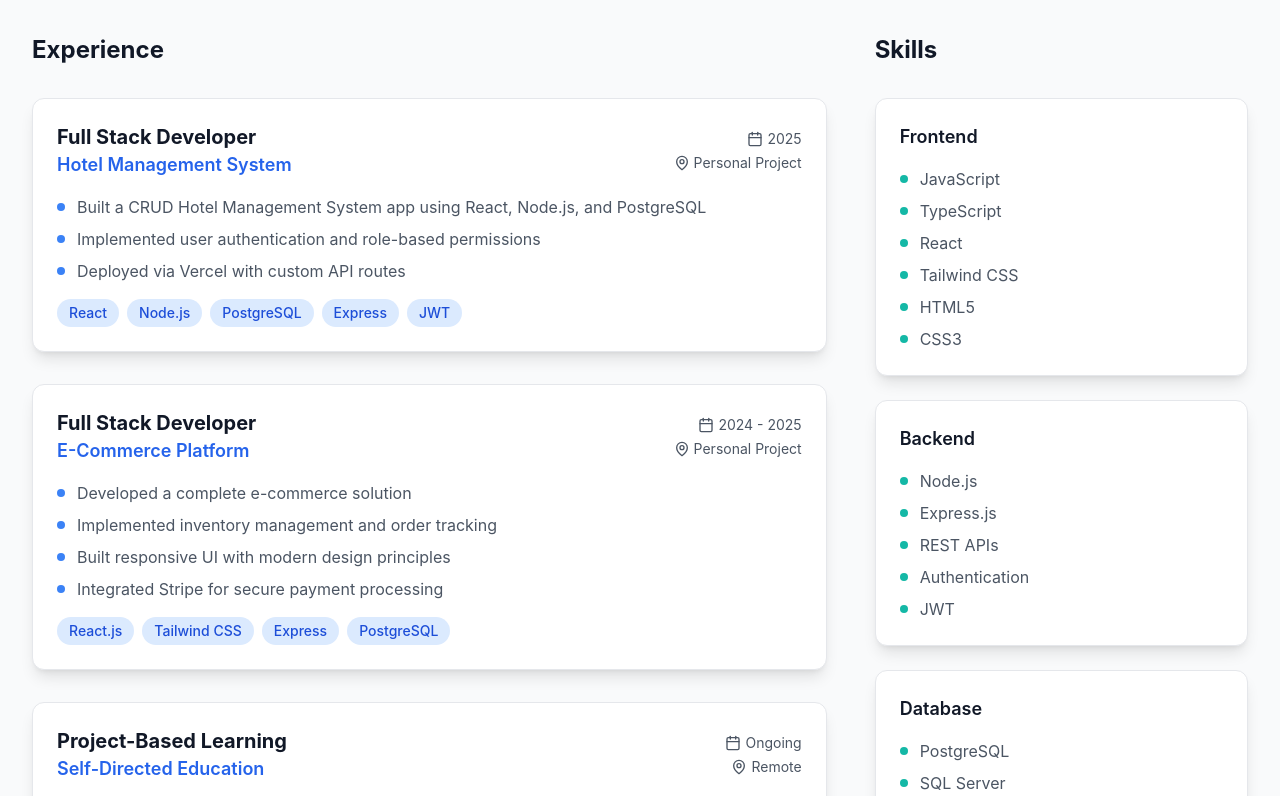
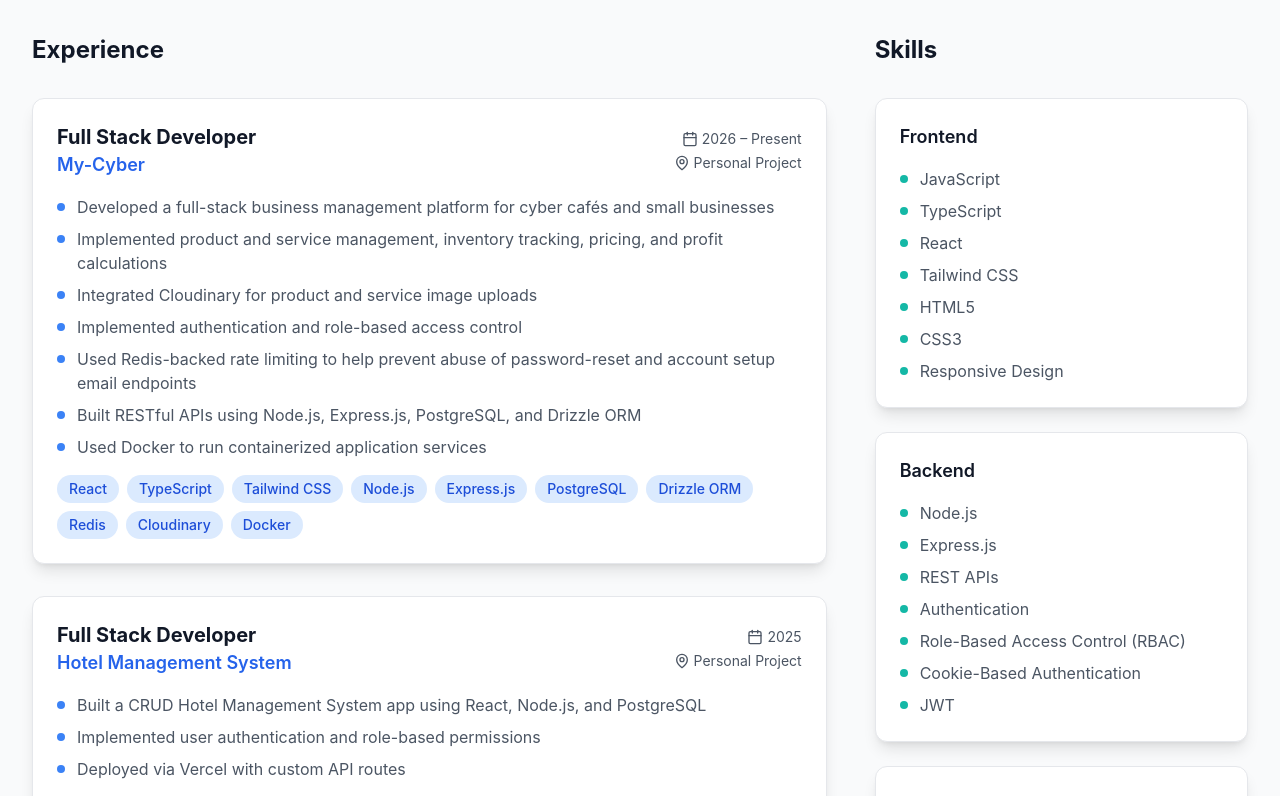
Before and after one commit to dev-m-josh/joshua-mutambuki-portfolio, a React (Vite) app: page / in a window 1280 px wide. Shown: the part 2524-3320 px from the top of the page. Built offline with nearby package versions, Linux system fonts and the light colour scheme.

Commit message:
Updated the experience section

```diff
--- a/src/components/Resume.tsx
+++ b/src/components/Resume.tsx
@@ -3,7 +3,35 @@ import { motion } from "framer-motion";
 import { Calendar, MapPin, ExternalLink } from "lucide-react";
 
 export const Resume: React.FC = () => {
+
     const experiences = [
+        {
+            title: "Full Stack Developer",
+            company: "My-Cyber",
+            period: "2026 – Present",
+            location: "Personal Project",
+            description: [
+                "Developed a full-stack business management platform for cyber cafés and small businesses",
+                "Implemented product and service management, inventory tracking, pricing, and profit calculations",
+                "Integrated Cloudinary for product and service image uploads",
+                "Implemented authentication and role-based access control",
+                "Used Redis-backed rate limiting to help prevent abuse of password-reset and account setup email endpoints",
+                "Built RESTful APIs using Node.js, Express.js, PostgreSQL, and Drizzle ORM",
+                "Used Docker to run containerized application services",
+            ],
+            technologies: [
+                "React",
+                "TypeScript",
+                "Tailwind CSS",
+                "Node.js",
+                "Express.js",
+                "PostgreSQL",
+                "Drizzle ORM",
+                "Redis",
+                "Cloudinary",
+                "Docker",
+            ],
+        },
         {
             title: "Full Stack Developer",
             company: "Hotel Management System",
@@ -19,7 +47,7 @@ export const Resume: React.FC = () => {
         {
             title: "Full Stack Developer",
             company: "E-Commerce Platform",
-            period: "2024 - 2025",
+            period: "2025",
             location: "Personal Project",
             description: [
                 "Developed a complete e-commerce solution",
@@ -45,10 +73,34 @@ export const Resume: React.FC = () => {
     ];
 
     const skills = [
-        { category: "Frontend", items: ["JavaScript", "TypeScript", "React", "Tailwind CSS", "HTML5", "CSS3"] },
-        { category: "Backend", items: ["Node.js", "Express.js", "REST APIs", "Authentication", "JWT"] },
-        { category: "Database", items: ["PostgreSQL", "SQL Server", "Database Design"] },
-        { category: "Tools & Others", items: ["Git", "GitHub", "Vercel", "Postman", "VS Code", "Responsive Design"] },
+        {
+            category: "Frontend",
+            items: ["JavaScript", "TypeScript", "React", "Tailwind CSS", "HTML5", "CSS3", "Responsive Design"],
+        },
+        {
+            category: "Backend",
+            items: [
+                "Node.js",
+                "Express.js",
+                "REST APIs",
+                "Authentication",
+                "Role-Based Access Control (RBAC)",
+                "Cookie-Based Authentication",
+                "JWT",
+            ],
+        },
+        {
+            category: "Database & Storage",
+            items: ["PostgreSQL", "SQL Server", "SQL", "Database Design", "Redis"],
+        },
+        {
+            category: "Tools & DevOps",
+            items: ["Git", "GitHub", "Docker", "Vercel", "Render", "Postman", "VS Code"],
+        },
+        {
+            category: "Cloud & Services",
+            items: ["Cloudinary", "Axios"],
+        },
     ];
 
     return (
```
